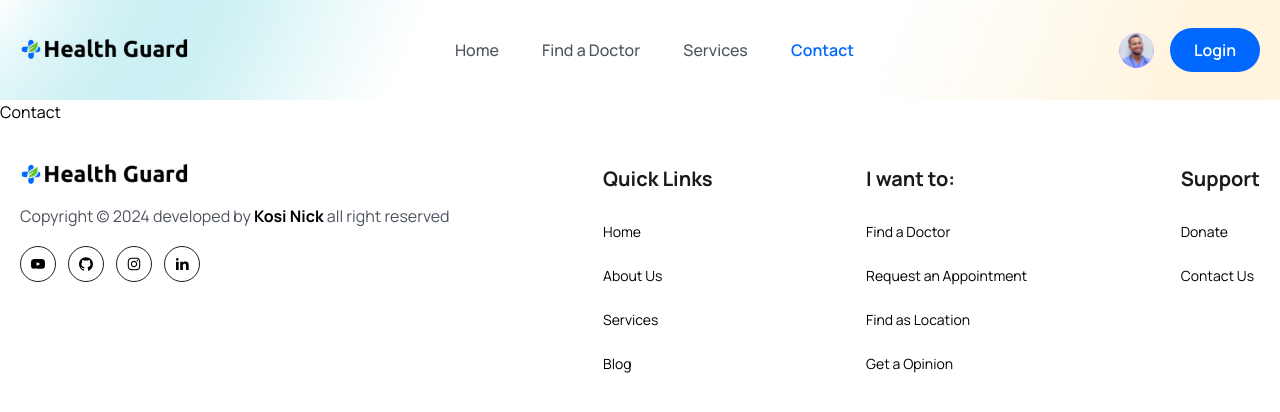
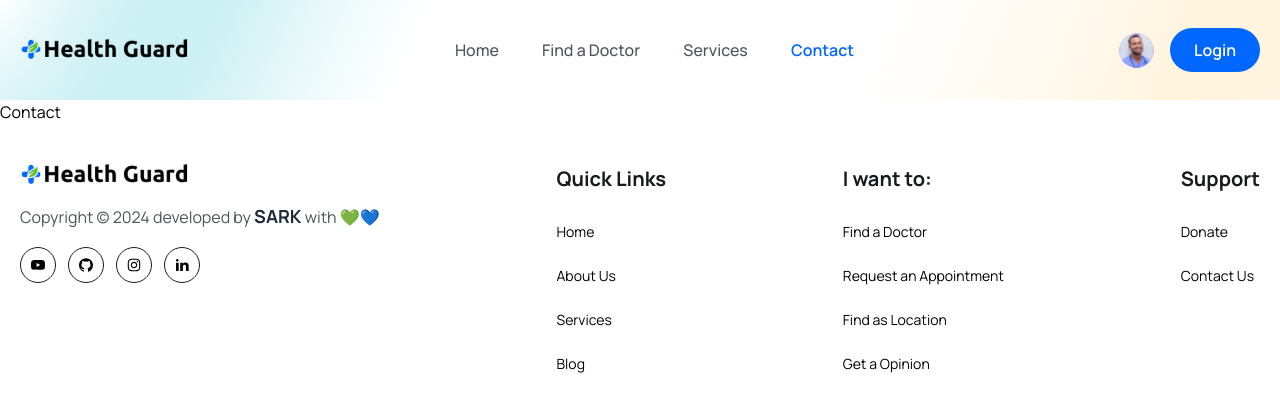
Before and after one commit to Sark-o07/HealthCare_Booking_Website, a React (Vite) app in the folder frontend/: page /contact in a window 1280 px wide. Shown: the top 412 px of the page. Built offline with nearby package versions, Linux system fonts and the light colour scheme.

Commit message:
feat: Update developer info in Footer.jsx
- Modified the paragraph element in Footer.jsx to display
the correct developer name.

```diff
--- a/frontend/src/components/Footer/Footer.jsx
+++ b/frontend/src/components/Footer/Footer.jsx
@@ -84,7 +84,7 @@ export const Footer = () => {
           <div>
             <img src={logo} alt="" />
             <p className='text-[16px] leading-7 font-[400] text-textColor mt-4'>
-              Copyright © {year} developed by <span className='text-black font-bold'>Kosi Nick</span> all right reserved
+              Copyright © {year} developed by <span className='text-[18px] text-slate-800 font-bold'>SARK</span> with 💚💙
             </p>
             <div className="flex items-center gap-3 mt-4">
               {sociallinks.map((link, index) => (
```
